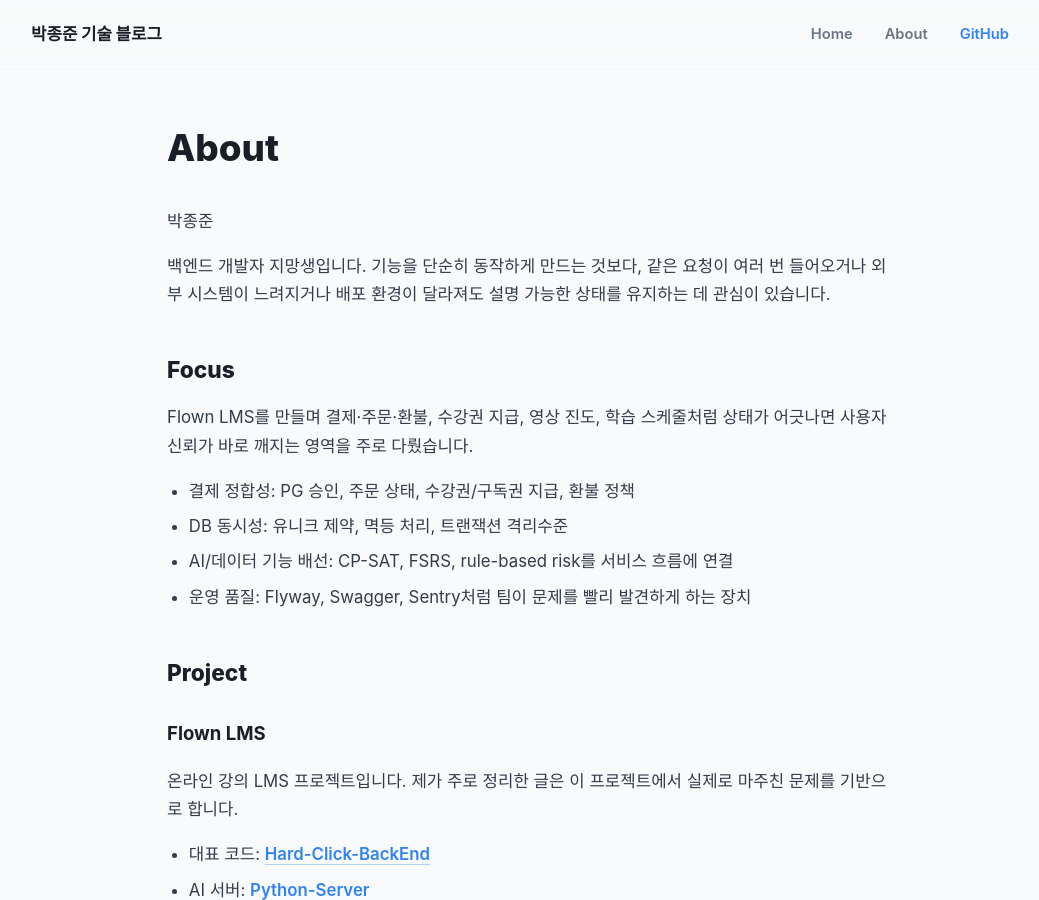
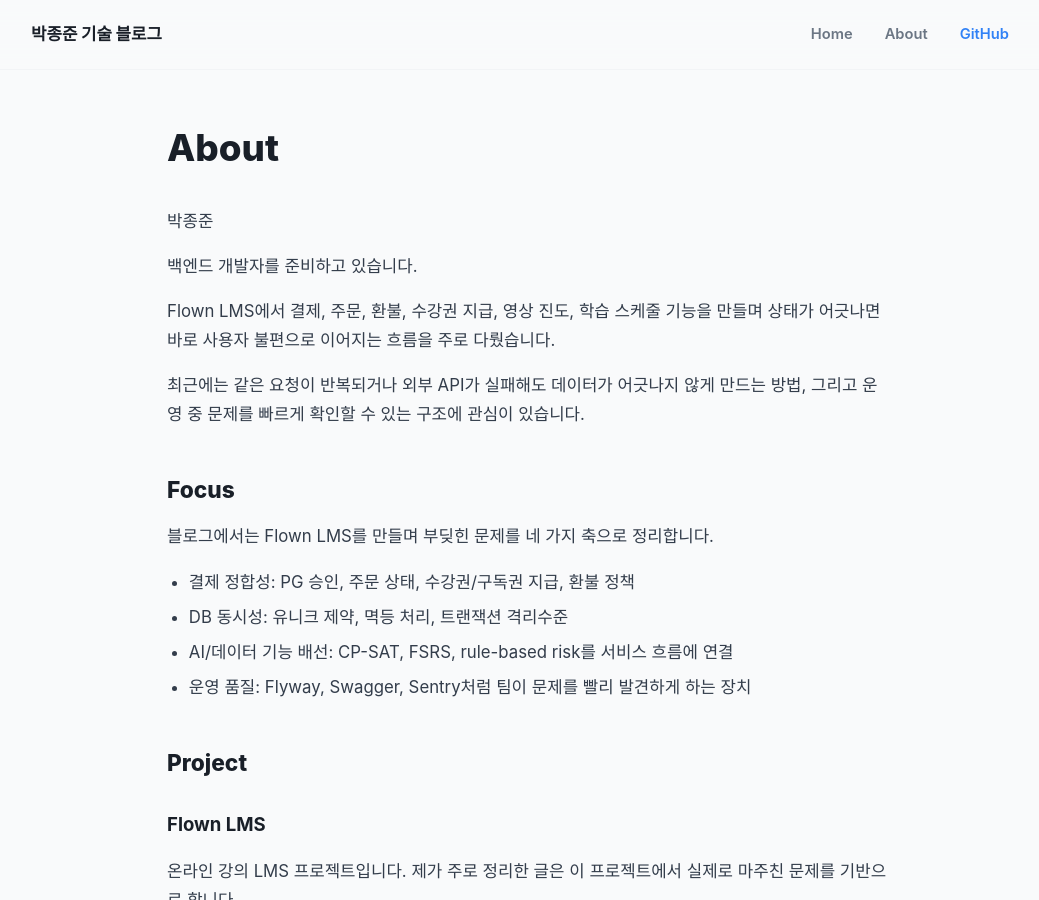
Before and after one commit to jongjunn/jongjunn.github.io, a Jekyll site: the page built from about.md, in a window 1280 px wide and 900 px high. Shown: the whole window, without its empty margins (113-1152 px from the left). Built offline with Jekyll 4.4.1, drawn with Linux system fonts in a browser that asks for light colours; some web fonts are replaced.

Commit message:
Tighten about intro copy

```diff
--- a/about.md
+++ b/about.md
@@ -6,11 +6,15 @@ permalink: /about/
 
 박종준
 
-백엔드 개발자 지망생입니다. 기능을 단순히 동작하게 만드는 것보다, 같은 요청이 여러 번 들어오거나 외부 시스템이 느려지거나 배포 환경이 달라져도 설명 가능한 상태를 유지하는 데 관심이 있습니다.
+백엔드 개발자를 준비하고 있습니다.
+
+Flown LMS에서 결제, 주문, 환불, 수강권 지급, 영상 진도, 학습 스케줄 기능을 만들며 상태가 어긋나면 바로 사용자 불편으로 이어지는 흐름을 주로 다뤘습니다.
+
+최근에는 같은 요청이 반복되거나 외부 API가 실패해도 데이터가 어긋나지 않게 만드는 방법, 그리고 운영 중 문제를 빠르게 확인할 수 있는 구조에 관심이 있습니다.
 
 ## Focus
 
-Flown LMS를 만들며 결제·주문·환불, 수강권 지급, 영상 진도, 학습 스케줄처럼 상태가 어긋나면 사용자 신뢰가 바로 깨지는 영역을 주로 다뤘습니다.
+블로그에서는 Flown LMS를 만들며 부딪힌 문제를 네 가지 축으로 정리합니다.
 
 - 결제 정합성: PG 승인, 주문 상태, 수강권/구독권 지급, 환불 정책
 - DB 동시성: 유니크 제약, 멱등 처리, 트랜잭션 격리수준
```
